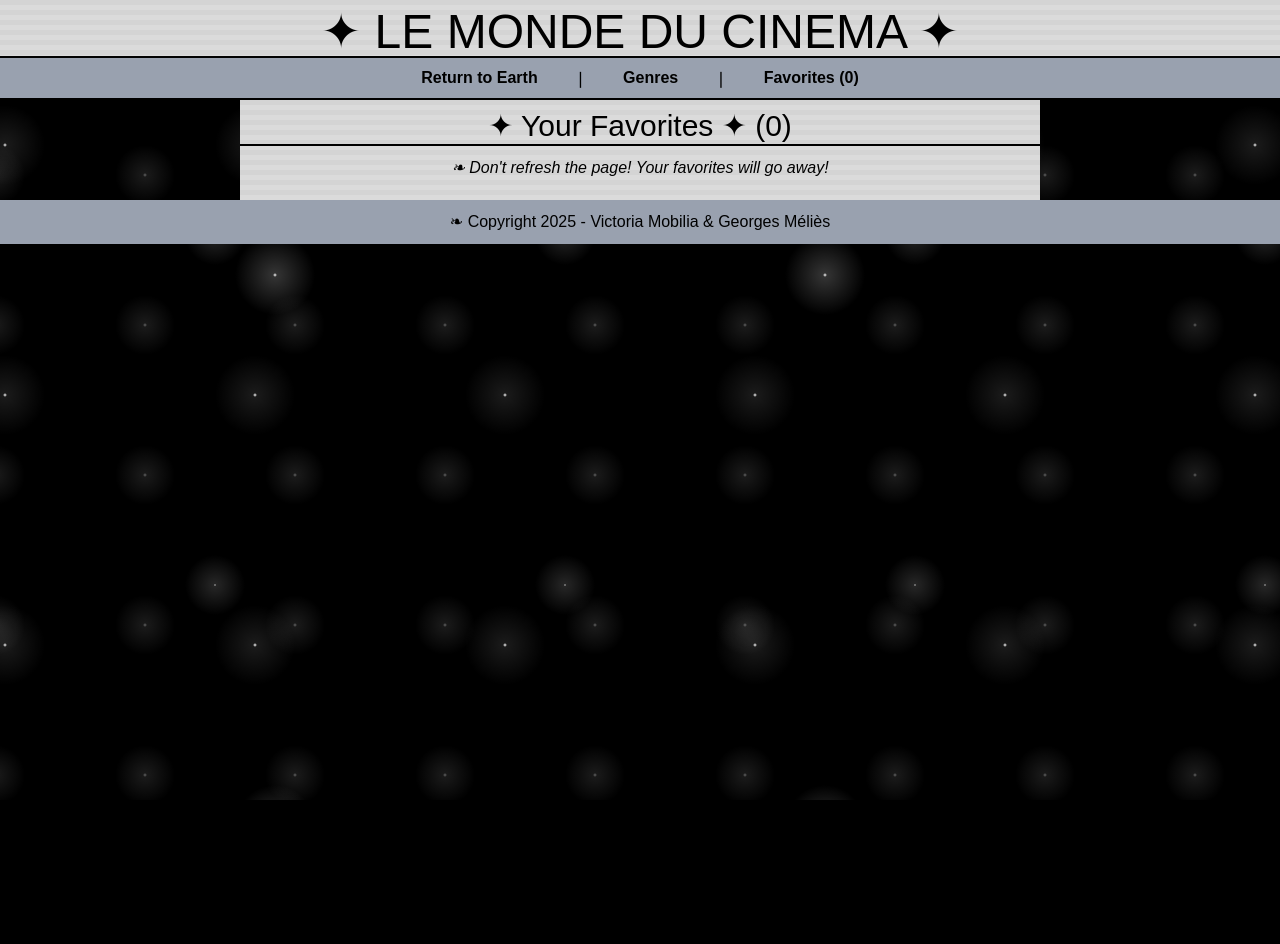
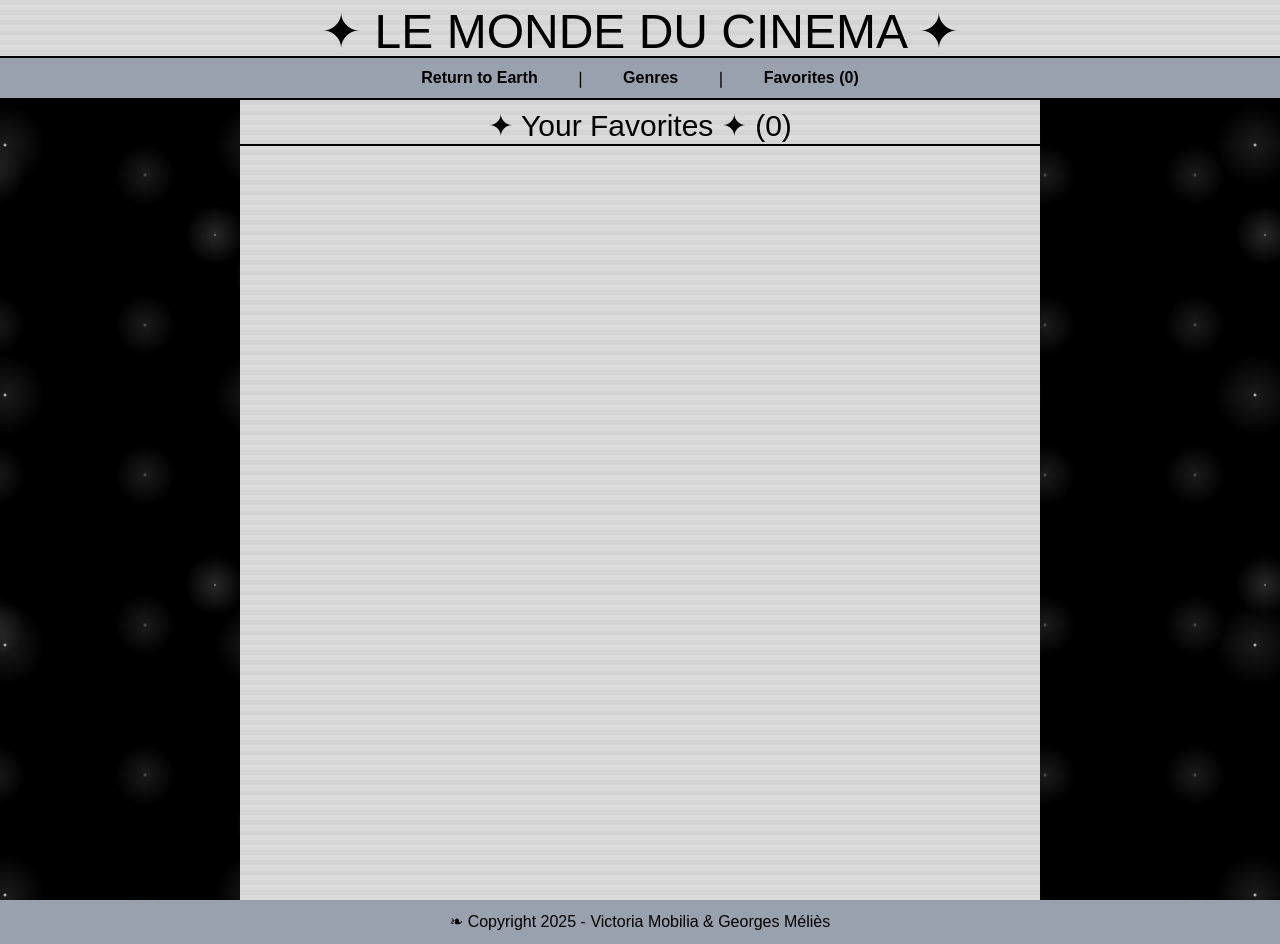
Before and after one commit to CaracaraEXE/maimo-prog3-2025-tp2-mobilia, a Next.js app: page /favorites in a window 1280 px wide. Before the commit the page ends 800 px from the top, so only its background shows below. Built offline with nearby package versions, Linux system fonts and the light colour scheme; a web font is replaced by a local one.

Commit message:
fixing things in class

```diff
--- a/src/app/favorites/page.js
+++ b/src/app/favorites/page.js
@@ -9,10 +9,11 @@ const Favorites = () => {
   const {favoritesQty} = useAppContext();
 
   return (
-    <div className='fave_container lg:w-[50em] m-auto pb-5'>
+    <div className='fave_container lg:w-[50em] m-auto pb-5 min-h-lvh'>
       <h2 className='text-3xl border-b-2 text-center pt-2'>&#10022; Your Favorites &#10022; ({favoritesQty()})</h2>
-      <p className='text-center mt-2.5 italic'> &#10087; Don't refresh the page! Your favorites will go away!</p>
-      <FavoritesContainer/>
+      <section>
+        <FavoritesContainer/>
+      </section>
     </div>
   )
 }
--- a/src/app/globals.css
+++ b/src/app/globals.css
@@ -79,4 +79,6 @@ button:hover{
   font-style: italic;
 }
 
+
+
 /*Colors for the proyect: */
--- a/src/app/page.js
+++ b/src/app/page.js
@@ -32,6 +32,8 @@ getData();
 
 },[]);
 
+//Min-height:30px;, line-height
+
   return (
     <>
     {!loading &&
--- a/src/components/MovieGrid.js
+++ b/src/components/MovieGrid.js
@@ -15,7 +15,7 @@ const MovieGrid = ({movies}) => {
     <div className='grid grid-cols-12 px-5 divide-y-2 divide-dotted'>
       {movies.map((movie) =>
       <div key={movie.id} className='col-span-3 border-black p-5' /*onClick={() => handleClick(movie.id)}*/>
-        <h3 className='text-[1em]'>{movie.title}</h3>
+        <h3 className='text-2xl min-w-40 min-h-10 leading-6 pb-2.5'>{movie.title}</h3>
           <button className='p-2 text-center bg-black text-white relative lg:top-1 bottom-1 lg:left-13 left-7 transition-colors hover:bg-gray-600'
             onClick={() =>
               favorites.find(fave => (fave.id === movie.id)) ?
```
